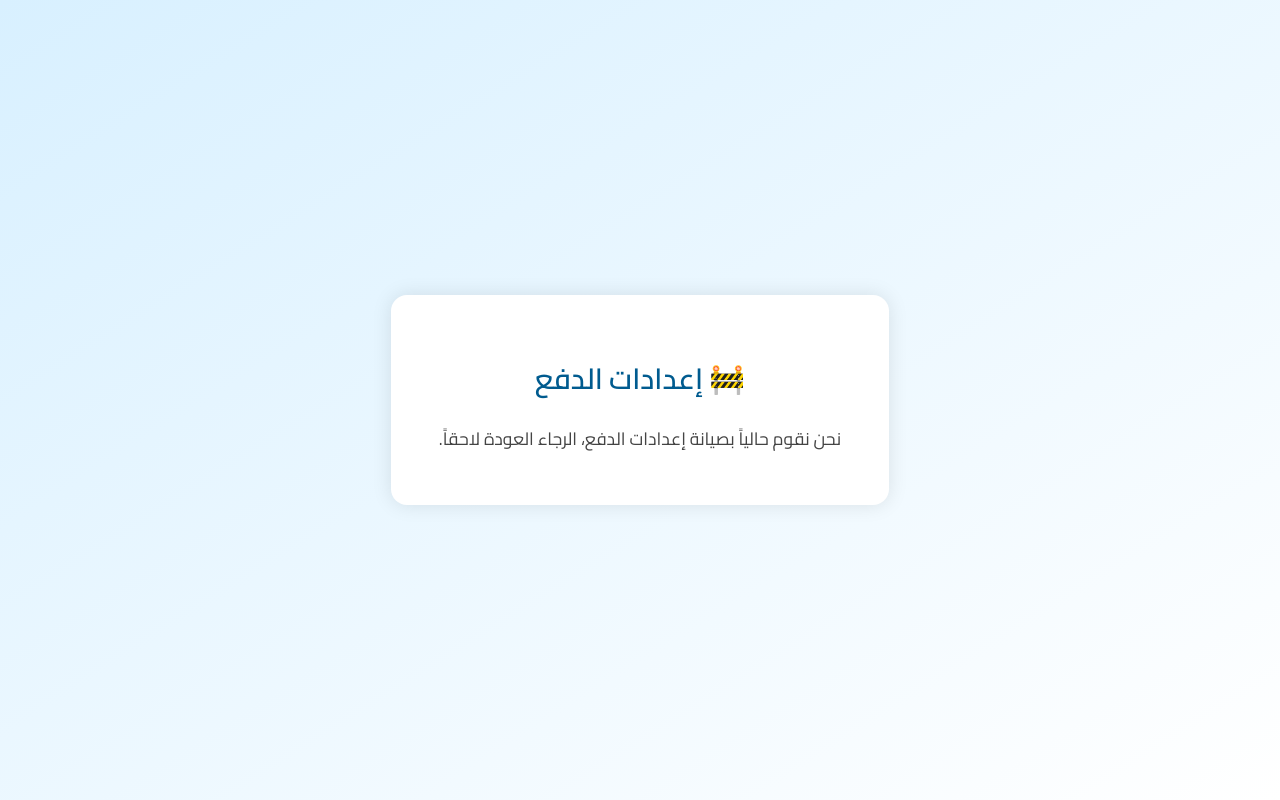
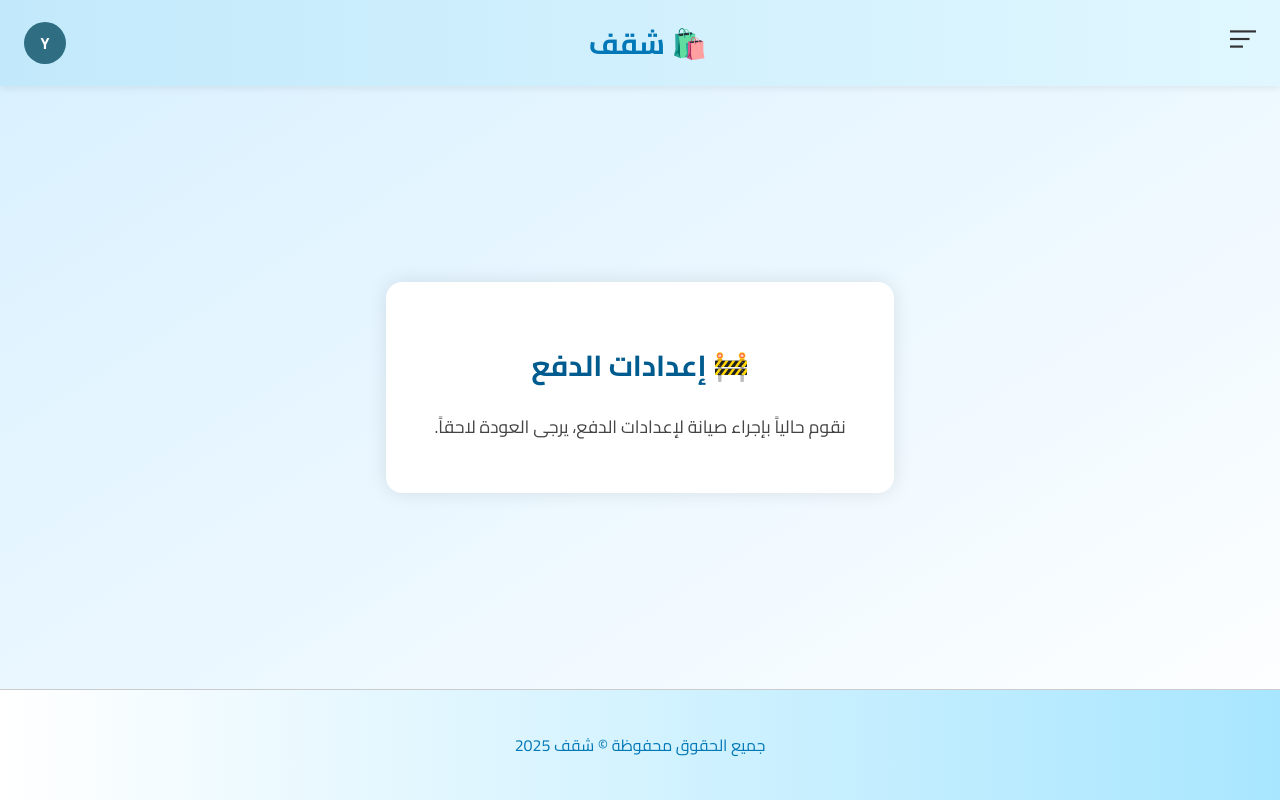
Before and after one commit to ON3eN/Yaser35, a Django app: page /account/payment-settings/ in a window 1280 px wide. Run offline with Django 5.2, Linux system fonts and the light colour scheme; a user stored in the database is signed in.

Commit message:
استدعاء الهيدر والفوتر

```diff
--- a/templates/account/payment_settings.html
+++ b/templates/account/payment_settings.html
@@ -1,3 +1,4 @@
+{% load static %}
 <!DOCTYPE html>
 <html lang="ar" dir="rtl">
 <head>
@@ -9,11 +10,19 @@
     body {
       font-family: 'Cairo', sans-serif;
       background: linear-gradient(to bottom right, #d8f0ff, #ffffff);
+      margin: 0;
+      padding: 0;
+      min-height: 100vh;
+      display: flex;
+      flex-direction: column;
+    }
+
+    main {
+      flex-grow: 1;
       display: flex;
       justify-content: center;
       align-items: center;
-      min-height: 100vh;
-      margin: 0;
+      padding: 2rem;
     }
 
     .message-box {
@@ -38,10 +47,16 @@
 </head>
 <body>
 
-  <div class="message-box">
-    <h2>🚧 إعدادات الدفع</h2>
-    <p>نحن نقوم حالياً بصيانة إعدادات الدفع، الرجاء العودة لاحقاً.</p>
-  </div>
+  {% include 'header.html' %}
+
+  <main>
+    <div class="message-box">
+      <h2>🚧 إعدادات الدفع</h2>
+      <p>نقوم حالياً بإجراء صيانة لإعدادات الدفع، يرجى العودة لاحقاً.</p>
+    </div>
+  </main>
+
+  {% include 'footer.html' %}
 
 </body>
 </html>
```
Also changed, not shown: templates/account/settings.html (+11 -2 lines).
